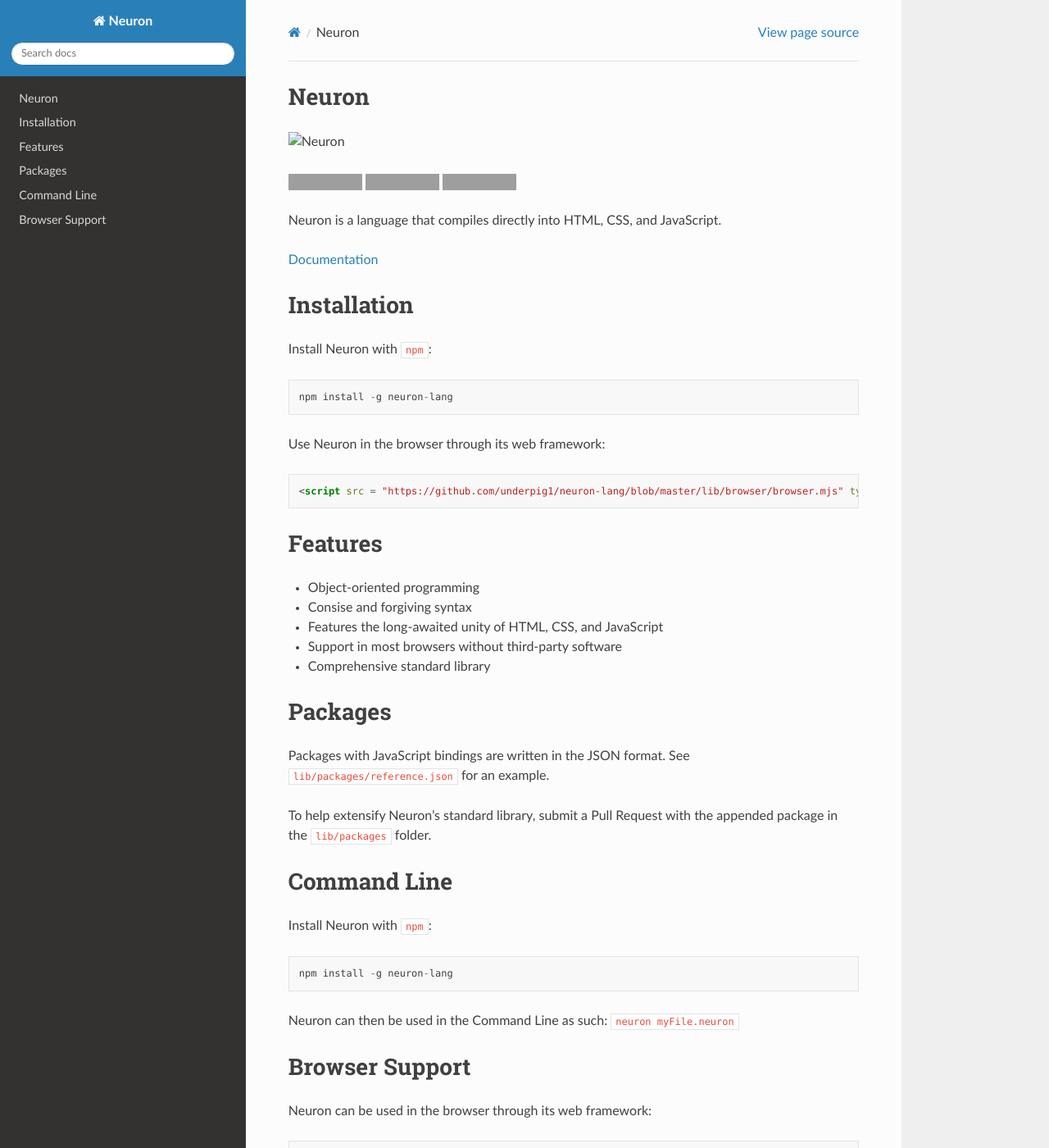
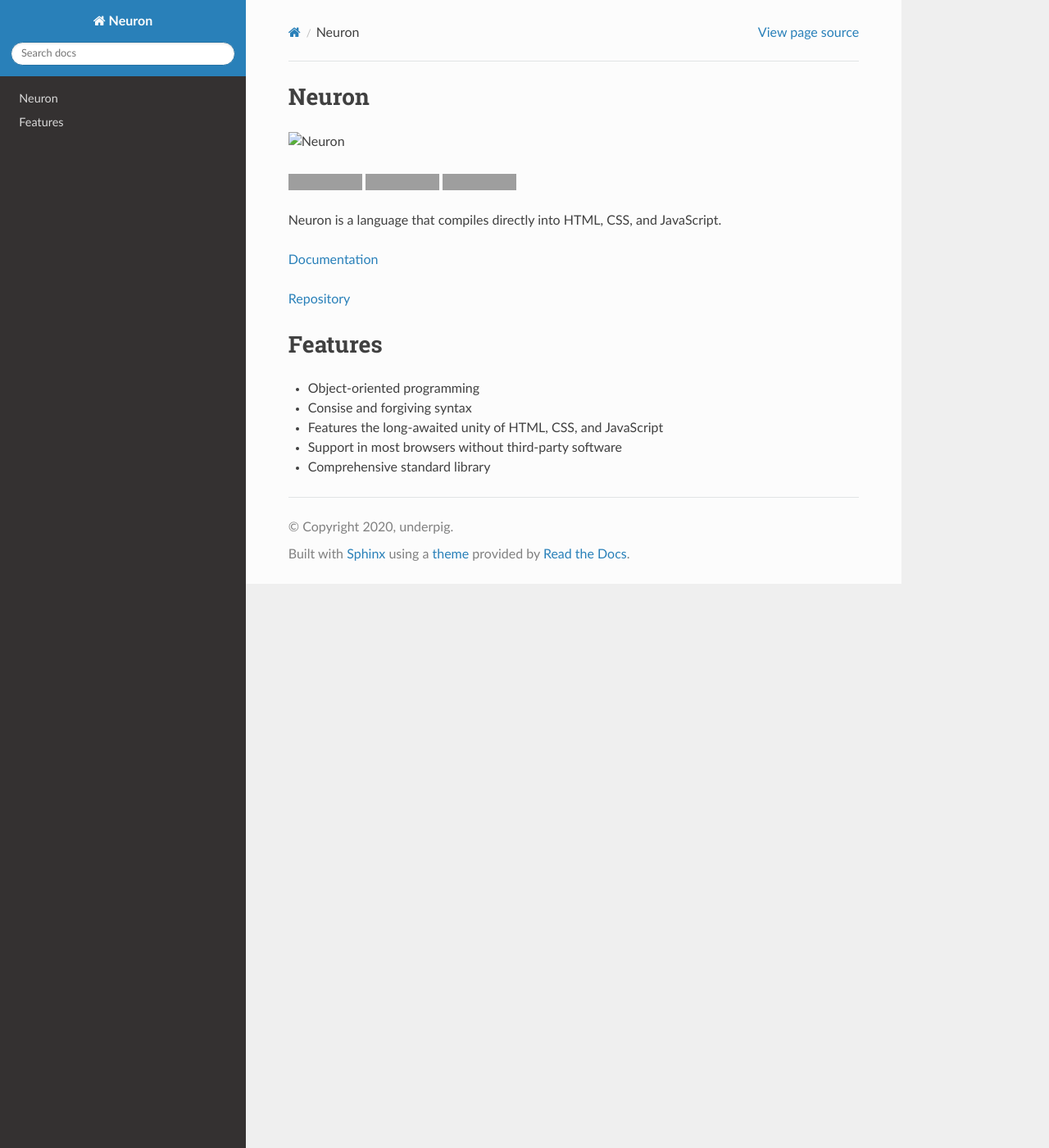
Before and after one commit to underpig1/neuron-lang, a Sphinx documentation site: the page built from docs/source/index.md, in a window 1280 px wide and 1400 px high. Shown: the whole window at 82% size. Built offline with Sphinx 7.4.7 and the Read the Docs theme 2.0.0, drawn with Linux system fonts in a browser that asks for light colours; some of the changed text lies outside the part shown; grey boxes are pictures that could not be loaded.

Commit message:
Update index.md

````diff
--- a/docs/source/index.md
+++ b/docs/source/index.md
@@ -1,22 +1,15 @@
 # Neuron
 ![Neuron](/docs/g1143.png)
 
-[![Build Status](https://travis-ci.com/underpig1/neuron-lang.svg?token=mzNPUMLDXoM8ZdHFTfyh&branch=master)](https://travis-ci.com/underpig1/neuron-lang)
+![Build Status](https://travis-ci.com/underpig1/neuron-lang.svg?token=mzNPUMLDXoM8ZdHFTfyh&branch=master)
 ![neuron-lang](https://github.com/underpig1/neuron-lang/workflows/neuron-lang/badge.svg)
-[![Documentation Status](https://readthedocs.org/projects/neuron-lang/badge/?version=master)](https://neuron-lang.readthedocs.io/en/master/?badge=master)
+![Documentation Status](https://readthedocs.org/projects/neuron-lang/badge/?version=master)
 
 Neuron is a language that compiles directly into HTML, CSS, and JavaScript.
 
 [Documentation](https://neuron-lang.readthedocs.io/en/master/)
-# Installation
-Install Neuron with `npm`:
-```
-npm install -g neuron-lang
-```
-Use Neuron in the browser through its web framework:
-```html
-<script src = "https://github.com/underpig1/neuron-lang/blob/master/lib/browser/browser.mjs" type = "module"></script>
-```
+
+[Repository](https://github.com/underpig1/neuron-lang)
 
 # Features
 - Object-oriented programming
@@ -24,24 +17,3 @@ Use Neuron in the browser through its web framework:
 - Features the long-awaited unity of HTML, CSS, and JavaScript
 - Support in most browsers without third-party software
 - Comprehensive standard library
-
-# Packages
-Packages with JavaScript bindings are written in the JSON format. See [`lib/packages/reference.json`](https://github.com/underpig1/neuron-lang/blob/master/lib/packages/reference.json) for an example.
-
-To help extensify Neuron's standard library, submit a Pull Request with the appended package in the `lib/packages` folder.
-
-# Command Line
-Install Neuron with `npm`:
-```
-npm install -g neuron-lang
-```
-Neuron can then be used in the Command Line as such: `neuron myFile.neuron`
-
-# Browser Support
-Neuron can be used in the browser through its web framework:
-```html
-<script src = "https://github.com/underpig1/neuron-lang/blob/master/lib/browser/browser.mjs" type = "module"></script>
-<script type = "text/neuron">
-  // neuron
-</script>
-```
````
